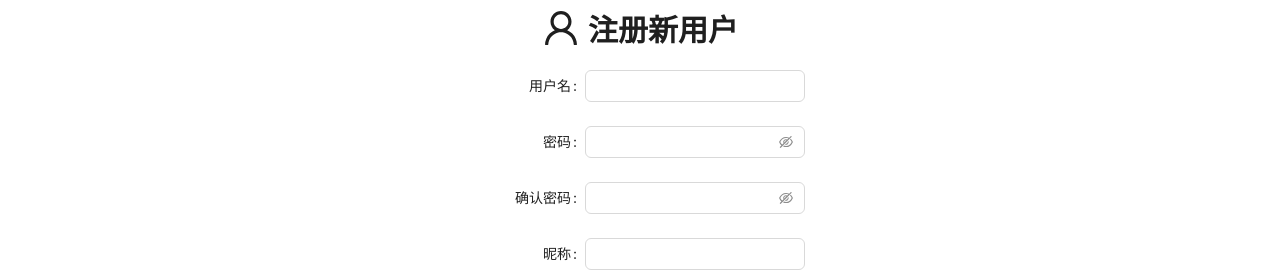
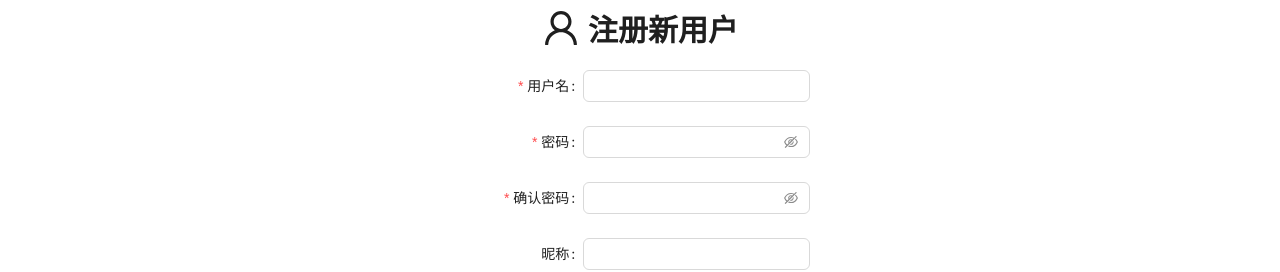
Before and after one commit to Shadows-kk/kk-question, a React (Create React App) app: page /register in a window 1280 px wide. Shown: the part 222-494 px from the top of the page. Built offline with nearby package versions, Linux system fonts and the light colour scheme; the HTML template or start-up script is replaced by a standard one.

Commit message:
feat: 添加表单验证

```diff
--- a/src/pages/Login.tsx
+++ b/src/pages/Login.tsx
@@ -56,10 +56,22 @@ const Register: FC = () => {
           onFinish={onFinish}
           initialValues={{ remember: true }}
         >
-          <Form.Item label="用户名" name="username">
+          <Form.Item
+            label="用户名"
+            name="username"
+            rules={[
+              { required: true, message: '请输入用户名!' },
+              { type: 'string', min: 5, max: 20, message: '长度必须在5-20位之间！' },
+              { pattern: /^\w+$/, message: '只能是字母数字下划线！' },
+            ]}
+          >
             <Input />
           </Form.Item>
-          <Form.Item label="密码" name="password">
+          <Form.Item
+            label="密码"
+            name="password"
+            rules={[{ required: true, message: '请输入密码!' }]}
+          >
             <Input.Password />
           </Form.Item>
           <Form.Item name="remember" valuePropName="checked" wrapperCol={{ offset: 8, span: 16 }}>
--- a/src/pages/Register.tsx
+++ b/src/pages/Register.tsx
@@ -22,13 +22,41 @@ const Register: FC = () => {
       </div>
       <div>
         <Form labelCol={{ span: 8 }} wrapperCol={{ span: 16 }} onFinish={onFinish}>
-          <Form.Item label="用户名" name="username">
+          <Form.Item
+            label="用户名"
+            name="username"
+            rules={[
+              { required: true, message: '请输入用户名!' },
+              { type: 'string', min: 5, max: 20, message: '长度必须在5-20位之间！' },
+              { pattern: /^\w+$/, message: '只能是字母数字下划线！' },
+            ]}
+          >
             <Input />
           </Form.Item>
-          <Form.Item label="密码" name="password">
+          <Form.Item
+            label="密码"
+            name="password"
+            rules={[{ required: true, message: '请输入密码!' }]}
+          >
             <Input.Password />
           </Form.Item>
-          <Form.Item label="确认密码" name="confirm">
+          <Form.Item
+            label="确认密码"
+            name="confirm"
+            dependencies={['password']} //依赖于password，password变化，会重新触发validator
+            rules={[
+              { required: true, message: '请输入密码!' },
+              ({ getFieldValue }) => ({
+                validator(_, value) {
+                  if (!value || getFieldValue('password') === value) {
+                    return Promise.resolve()
+                  } else {
+                    return Promise.reject(new Error('两次密码输入不一致！'))
+                  }
+                },
+              }),
+            ]}
+          >
             <Input.Password />
           </Form.Item>
           <Form.Item label="昵称" name="nickname">
```
